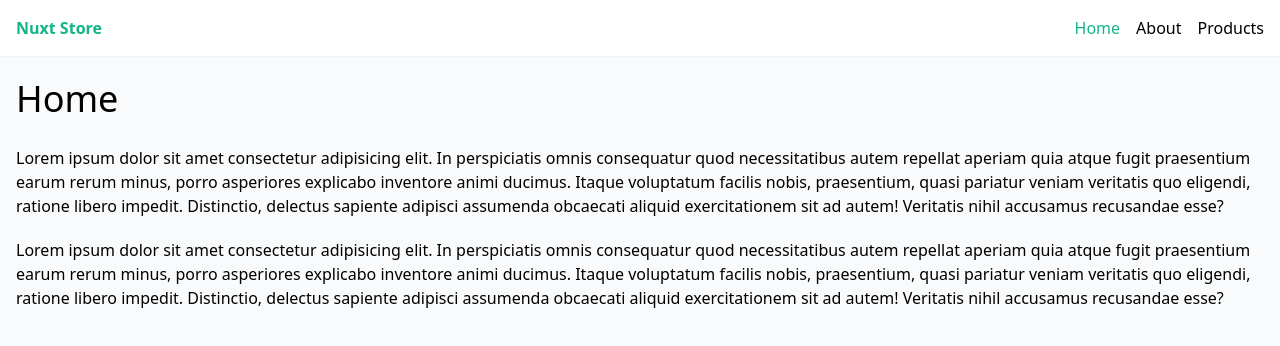
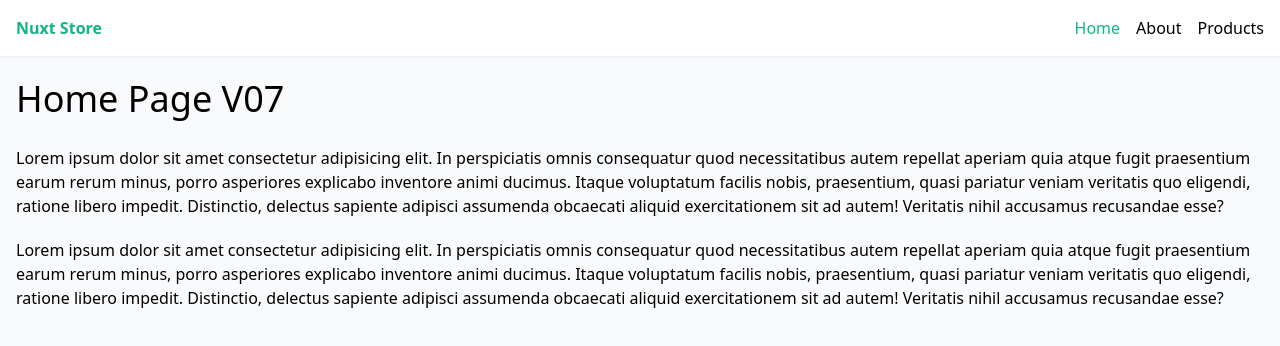
Before and after one commit to Mohamed-Nabawey/nuxt3-training, a Nuxt app: page / in a window 1280 px wide. Shown: the top 346 px of the page. Built offline with nearby package versions, Linux system fonts and the light colour scheme.

Commit message:
testing change in about and home page

```diff
--- a/pages/about.vue
+++ b/pages/about.vue
@@ -1,6 +1,6 @@
 <template>
     <div>
-      <h2>About v01 </h2>
+      <h2>{{ title }} </h2>
       <p>Lorem ipsum dolor sit amet consectetur adipisicing elit. In perspiciatis omnis consequatur quod necessitatibus autem repellat aperiam quia atque fugit praesentium earum rerum minus, porro asperiores explicabo inventore animi ducimus. Itaque voluptatum facilis nobis, praesentium, quasi pariatur veniam veritatis quo eligendi, ratione libero impedit. Distinctio, delectus sapiente adipisci assumenda obcaecati aliquid exercitationem sit ad autem! Veritatis nihil accusamus recusandae esse?</p>
       <p>Lorem ipsum dolor sit amet consectetur adipisicing elit. In perspiciatis omnis consequatur quod necessitatibus autem repellat aperiam quia atque fugit praesentium earum rerum minus, porro asperiores explicabo inventore animi ducimus. Itaque voluptatum facilis nobis, praesentium, quasi pariatur veniam veritatis quo eligendi, ratione libero impedit. Distinctio, delectus sapiente adipisci assumenda obcaecati aliquid exercitationem sit ad autem! Veritatis nihil accusamus recusandae esse?</p>
     </div>
@@ -15,3 +15,9 @@
       margin: 20px 0;
     }
   </style>
+
+  <script setup>
+
+  const title = ref('About V07');
+  console.log(title);
+</script>
--- a/pages/index.vue
+++ b/pages/index.vue
@@ -1,6 +1,6 @@
 <template>
     <div>
-      <h2>Home</h2>
+      <h2>{{ title }}</h2>
       <p>Lorem ipsum dolor sit amet consectetur adipisicing elit. In perspiciatis omnis consequatur quod necessitatibus autem repellat aperiam quia atque fugit praesentium earum rerum minus, porro asperiores explicabo inventore animi ducimus. Itaque voluptatum facilis nobis, praesentium, quasi pariatur veniam veritatis quo eligendi, ratione libero impedit. Distinctio, delectus sapiente adipisci assumenda obcaecati aliquid exercitationem sit ad autem! Veritatis nihil accusamus recusandae esse?</p>
       <p>Lorem ipsum dolor sit amet consectetur adipisicing elit. In perspiciatis omnis consequatur quod necessitatibus autem repellat aperiam quia atque fugit praesentium earum rerum minus, porro asperiores explicabo inventore animi ducimus. Itaque voluptatum facilis nobis, praesentium, quasi pariatur veniam veritatis quo eligendi, ratione libero impedit. Distinctio, delectus sapiente adipisci assumenda obcaecati aliquid exercitationem sit ad autem! Veritatis nihil accusamus recusandae esse?</p>
     </div>
@@ -15,3 +15,9 @@
       margin: 20px 0;
     }
   </style>
+
+<script setup>
+
+const title = ref('Home Page V07');
+console.log(title);
+</script>
```
